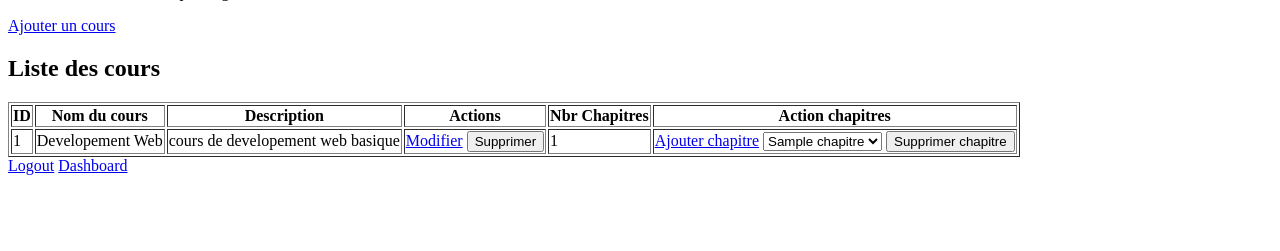
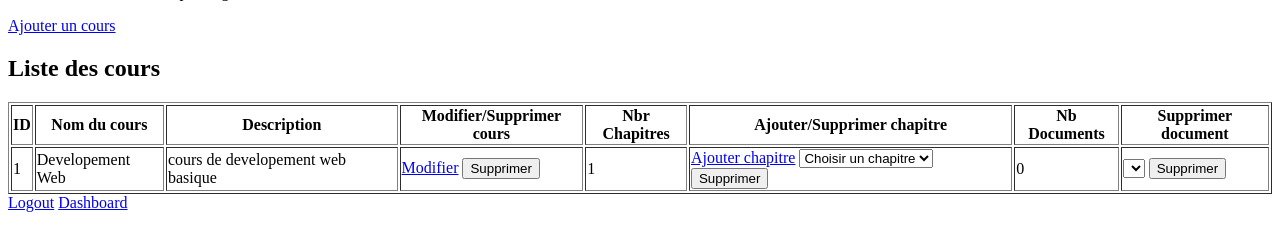
Before and after one commit to Lyes2003/AppWeb, a Flask app: page /admin in a window 1280 px wide. Shown: the part 97-348 px from the top of the page. Run offline with Flask 3, Linux system fonts and the light colour scheme; the visitor is signed in with stand-in values (Sample User, id 1); data comes from the database, SQL or seed files in the repository; tables that the repository leaves empty hold one stand-in row (values such as "Sample post"); lists and menus that the app fills with data are empty; some libraries are stand-ins or nearby versions.

Commit message:
Modif : j'ai modifier partiellement la page admin.html pour corriger des bugs de suppretion de chapitre et doc et l'ajout du javascript

```diff
--- a/MonSite/templates/admin.html
+++ b/MonSite/templates/admin.html
@@ -19,21 +19,26 @@
                 <th>ID</th>
                 <th>Nom du cours</th>
                 <th>Description</th>
-                <th>Actions</th>
+                <th>Modifier/Supprimer cours</th>
                 <th>Nbr Chapitres</th>
-                <th>Action chapitres</th>
+                <th>Ajouter/Supprimer chapitre</th>
+                <th>Nb Documents</th>
+                <th>Supprimer document</th>
             </tr>
         </thead>
         <tbody>
             {% for cours in cours %}
+                <tr>
+                    <!-- ID du cours -->
+                    <td>{{ cours['id_cours'] }}</td>
 
-                    <tr>
-                        <td>{{ cours['id_cours'] }}</td>
+                    <!-- Nom et description du cours -->
                     <td>{{ cours['nom_cours'] }}</td>
                     <td>{{ cours['description'] }}</td>
 
+                    <!-- Boutons modifier/supprimer cours -->
                     <td>
-                            <a href="{{ url_for('modifier_cours', id_cours=cours['id_cours']) }}">Modifier</a>
+                        <a href="{{ url_for('modifier_cours', id_cours=cours['id_cours']) }}" >Modifier</a>
                         <form method="post" action="{{ url_for('supprimer_cours') }}" style="display:inline;">
                             <input type="hidden" name="csrf_token" value="{{ csrf_token() }}"/>
                             <input type="hidden" name="id_cours" value="{{ cours['id_cours'] }}">
@@ -41,32 +46,54 @@
                         </form>
                     </td>
 
+                    <!-- Nombre de chapitres -->
                     <td>{{ cours['nbr_chapitres'] }}</td>
 
+                    <!-- Ajouter/Supprimer chapitre -->
                     <td>
                         <a href="{{ url_for('ajouter_chapitre', id_cours=cours['id_cours']) }}">Ajouter chapitre</a>
-
                         <form method="post" action="{{ url_for('supprimer_chapitre') }}" style="display:inline;">
                             <input type="hidden" name="csrf_token" value="{{ csrf_token() }}"/>
                             <input type="hidden" name="id_cours" value="{{ cours['id_cours'] }}">
-
-                                <select name="id_chapitre">
+                            <select class="chapter-select" id="chapter-{{ cours['id_cours'] }}" name="id_chapitre" >
+                                <option value="" selected>Choisir un chapitre</option>
                                 {% for chapitre in chapitres %}
-                                        {% if chapitre['id_cours'] == cours['id_cours'] %}
-                                            <option value="{{ chapitre['id_chapitre'] }}">{{ chapitre['titre'] }}</option>
+                                    {% if chapitre['id_cours'] == cours['id_cours'] %} <!-- si le chapitre appartient au cours -->
+                                        <option value="{{ chapitre['id_chapitre'] }}" data-docs="{{ chapitre['nbr_documents'] }}">
+                                            {{ chapitre['titre'] }}
+                                        </option>
                                     {% endif %}
                                 {% endfor %}
                             </select>
-
-                                <button type="submit" onclick="return confirm('Êtes-vous sûr de vouloir supprimer ce chapitre ?')">Supprimer chapitre</button>
+                            <button type="submit" onclick="return confirm('Êtes-vous sûr de vouloir supprimer ce chapitre ?')">Supprimer</button>
                         </form>
                     </td>
 
+                    <!-- Compteur de documents du chapitre sélectionné -->
+                    <td>
+                        <span id="doc-count-{{ cours['id_cours'] }}">0</span>
+                    </td>
+
+                    <!-- Ajouter/Supprimer le document sélectionné -->
+                    <td>
+                        <form method="post" action="{{ url_for('supprimer_document') }}" style="display:inline;">
+                            <input type="hidden" name="csrf_token" value="{{ csrf_token() }}"/>
+                            <select id="doc-select-{{ cours['id_cours'] }}" name="id_document"></select>
+
+                            <button type="submit" onclick="return confirm('Êtes-vous sûr de vouloir supprimer ce document ?')">Supprimer</button>
+                        </form>
+                    </td>
                 </tr>
-
             {% endfor %}
         </tbody>
     </table>
+
+    <script>
+        window.chapitres = JSON.parse('{{ chapitres | default([]) | tojson }}');
+        window.documents = JSON.parse('{{ documents | default([]) | tojson }}');
+    </script>
+
+    <script src="{{ url_for('static', filename='admin.js') }}"></script>
 
     <a href="{{ url_for('logout') }}">Logout</a>
     <a href="{{ url_for('dashboard') }}">Dashboard</a>
```
Lines whose indentation alone changed are shown as unchanged.
